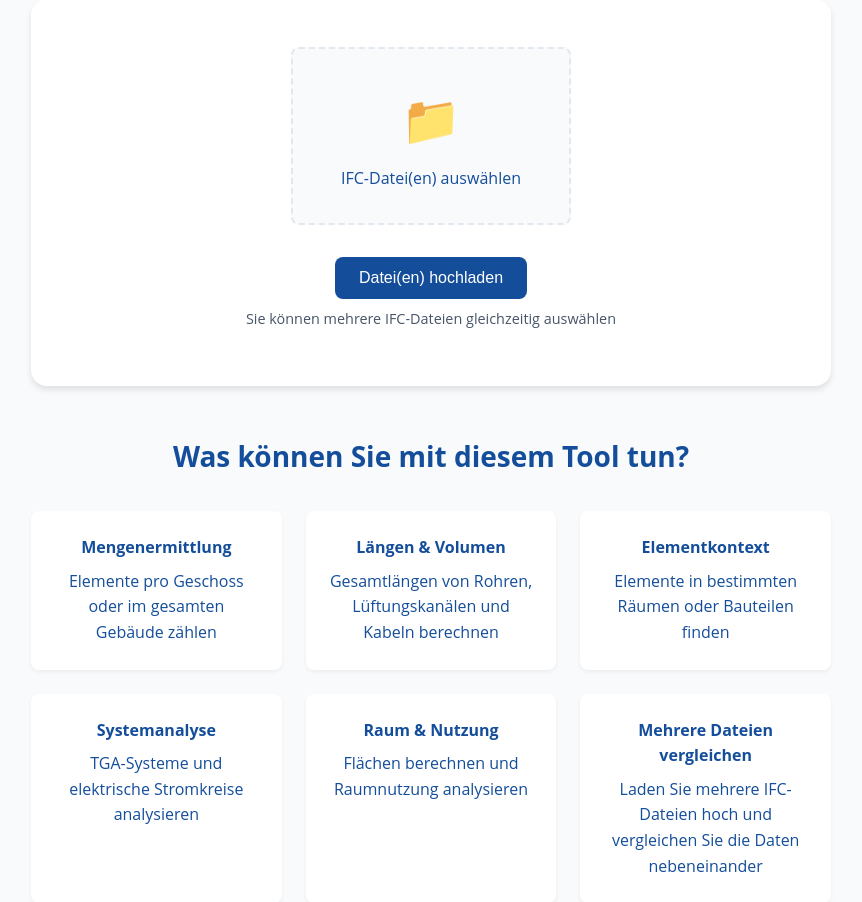
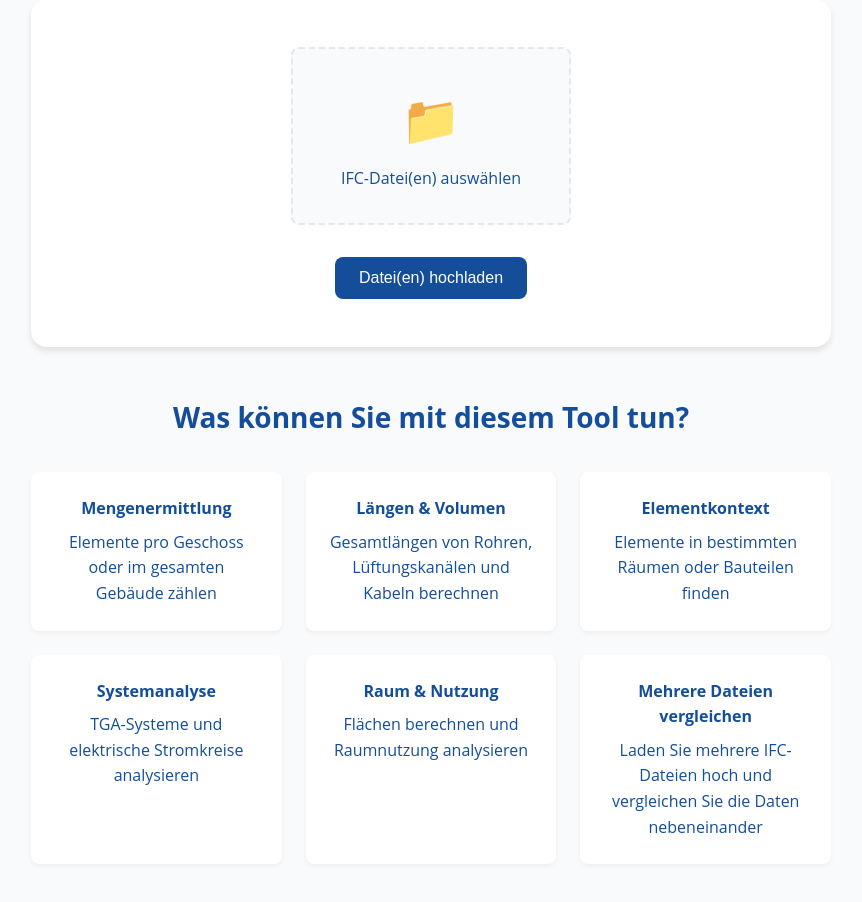
Before and after one commit to dennisjonca/open_bim, a Flask app: page / in a window 1280 px wide. Shown: the part 257-1159 px from the top of the page, without its empty margins (209-1071 px from the left). Run offline with Flask 3, Linux system fonts and the light colour scheme.

Commit message:
Update file upload hint and selection display logic
Commented out the hint for multiple file uploads and updated the file count display logic.

```diff
--- a/templates/index.html
+++ b/templates/index.html
@@ -29,7 +29,7 @@
                 </label>
             </div>
             <button type="submit" class="btn btn-primary">Datei(en) hochladen</button>
-            <p class="hint" id="file-count-hint">Sie können mehrere IFC-Dateien gleichzeitig auswählen</p>
+            <!--<p class="hint" id="file-count-hint">Sie können mehrere IFC-Dateien gleichzeitig auswählen</p>-->
         </form>
     </div>
 
```
